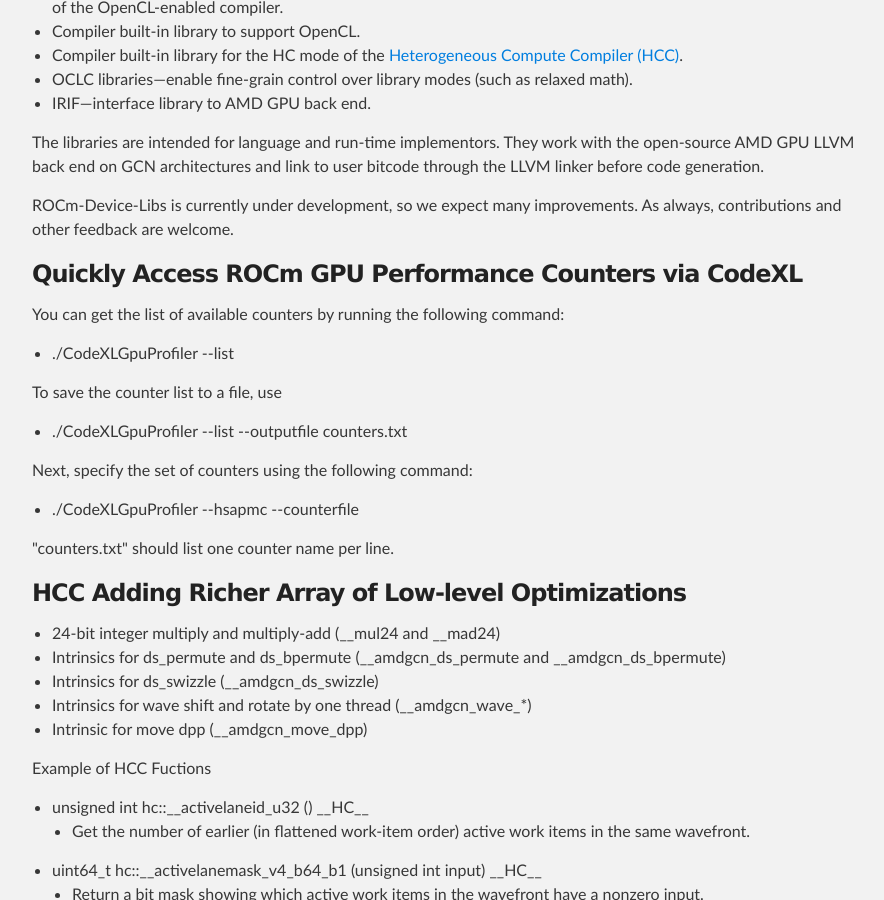
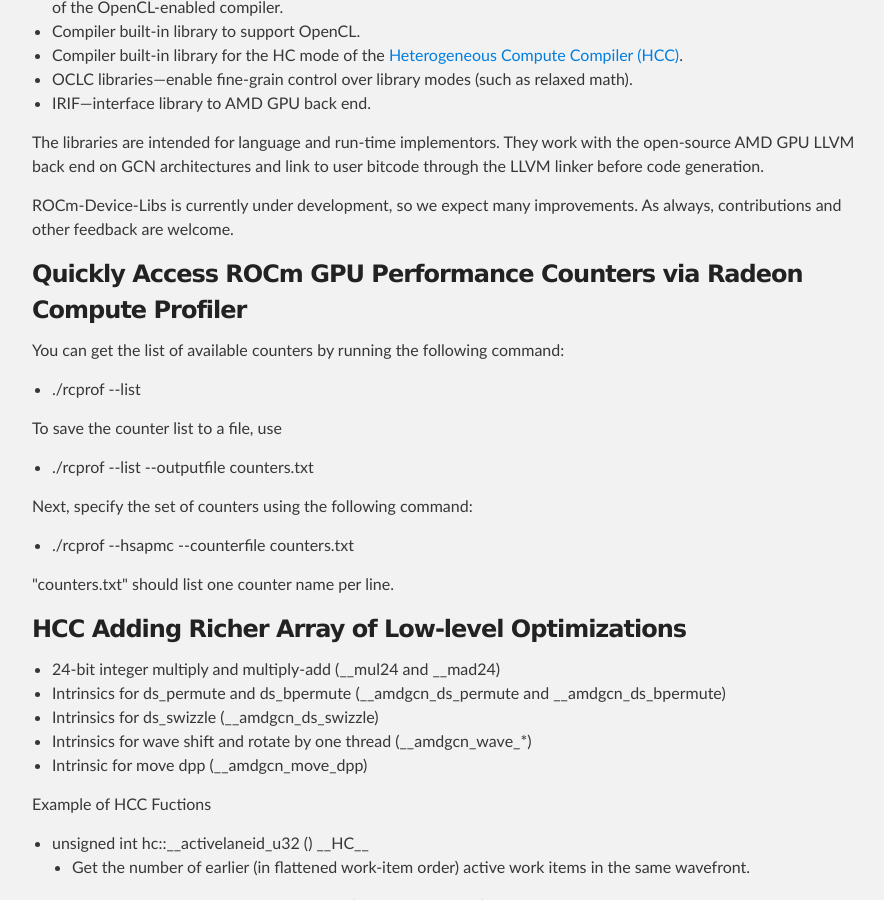
Before and after one commit to ROCm/ROCm.github.io, a Jekyll site: the page blog.html, which Jekyll copies as it is, in a window 1280 px wide and 900 px high, scrolled down 657 px. Shown: the whole window, without its empty margins (183-1067 px from the left). Built offline with Jekyll 4.4.1, drawn with Linux system fonts in a browser that asks for light colours.

Commit message:
Update blog.html
Update profiler information

```diff
--- a/blog.html
+++ b/blog.html
@@ -88,18 +88,18 @@
 
 
 
-<h3>Quickly Access ROCm GPU Performance Counters via CodeXL</h3>
+<h3>Quickly Access ROCm GPU Performance Counters via Radeon Compute Profiler</h3>
 <p>You can get the list of available counters by running the following command:</p>
 <ul>
-<li>./CodeXLGpuProfiler --list</li>
+<li>./rcprof --list</li>
 </ul>
 <p>To save the counter list to a file, use</p>
 <ul>
-<li>./CodeXLGpuProfiler --list --outputfile counters.txt</li>
+<li>./rcprof --list --outputfile counters.txt</li>
 </ul>
 <p>Next, specify the set of counters using the following command:</p>
 <ul>
-<li>./CodeXLGpuProfiler --hsapmc --counterfile</li>
+<li>./rcprof --hsapmc --counterfile counters.txt</li>
 </ul>
 <p>"counters.txt" should list one counter name per line.</p>
 
```
